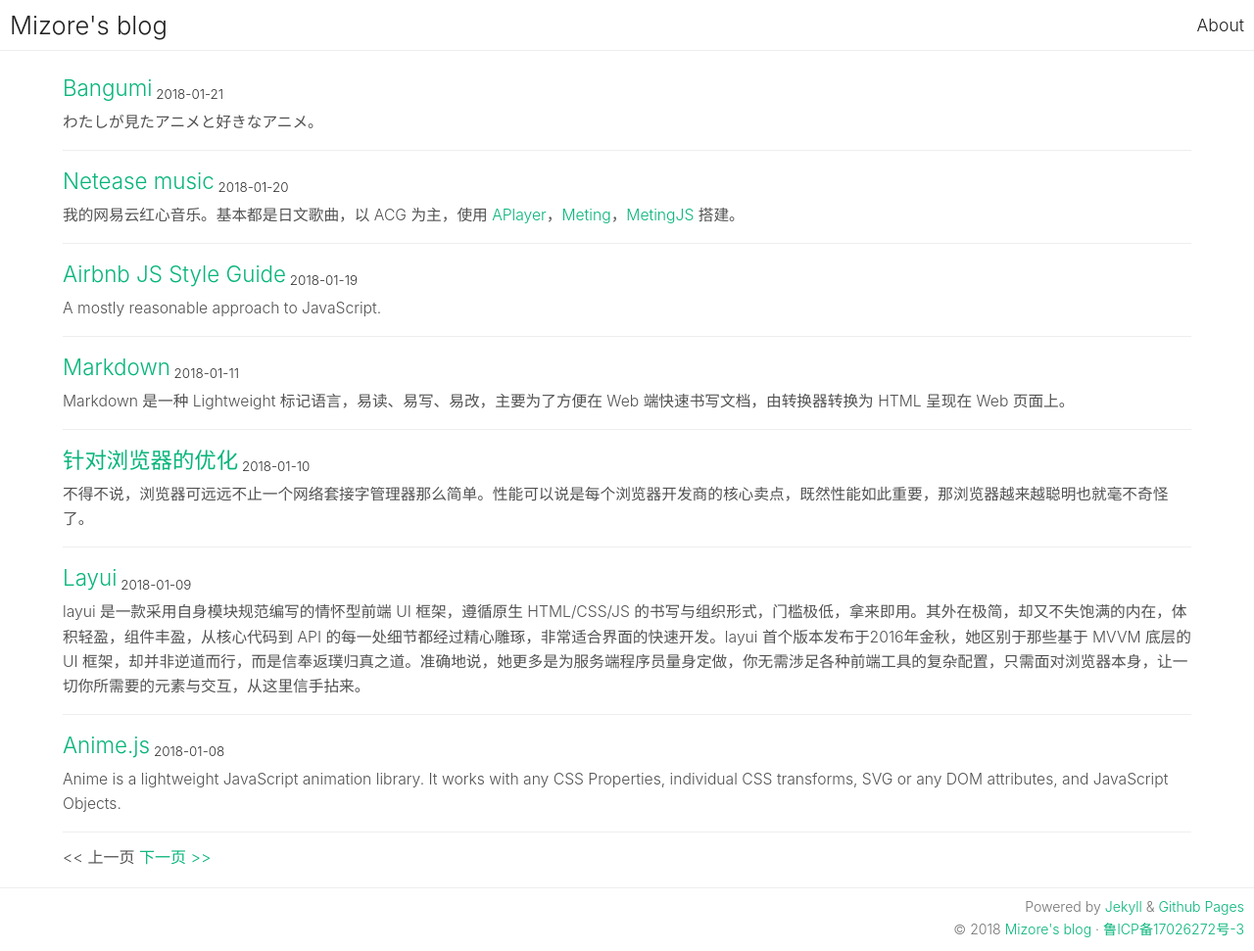
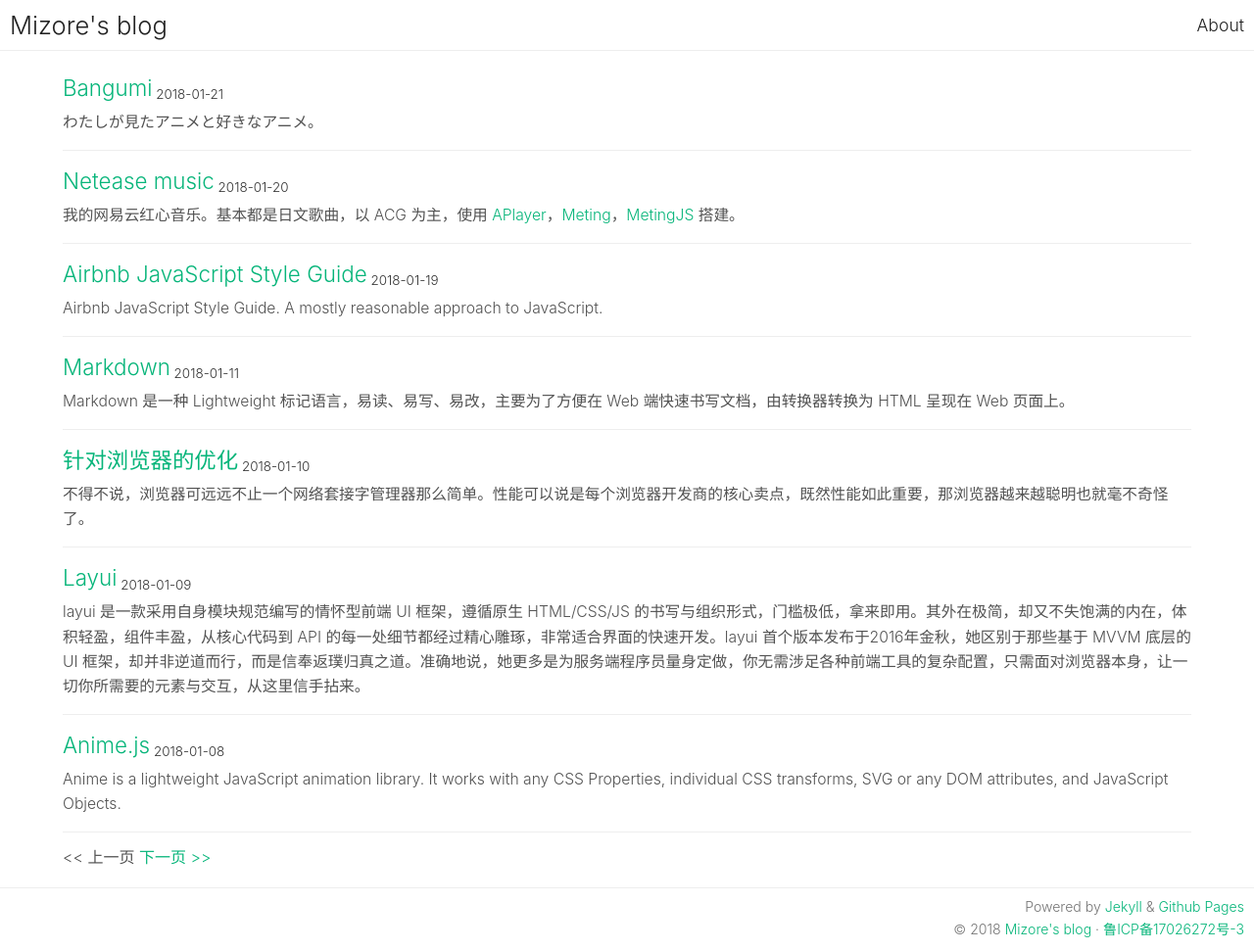
Before and after one commit to 0wQ/0wQ.github.io, a Jekyll site: the page built from index.html, in a window 1280 px wide. Shown: the whole page at 98% size. Built offline with Jekyll 4.4.1, drawn with Linux system fonts in a browser that asks for light colours; the list of posts is cut into pages by our own code.

Commit message:
blablabla

```diff
--- a/_posts/2018-01-19-airbnb-js-style-guide.md
+++ b/_posts/2018-01-19-airbnb-js-style-guide.md
@@ -1,7 +1,7 @@
 ---
 layout: post
-title: Airbnb JS Style Guide
-excerpt: A mostly reasonable approach to JavaScript.
+title: Airbnb JavaScript Style Guide
+excerpt: "Airbnb JavaScript Style Guide.\nA mostly reasonable approach to JavaScript."
 ---
 
 # Airbnb JavaScript Style Guide() {
--- a/index.html
+++ b/index.html
@@ -5,7 +5,7 @@
 
 {% for post in paginator.posts %}
 <h3><a href="{{ post.url }}">{{ post.title }}</a><sub> {{ post.date | date: "%Y-%m-%d" }}</sub></h3>
-{{ post.excerpt | markdownify | strip_newlines }}
+{{ post.excerpt | markdownify }}
 <hr>
 {% endfor %}
 <h5>
```
